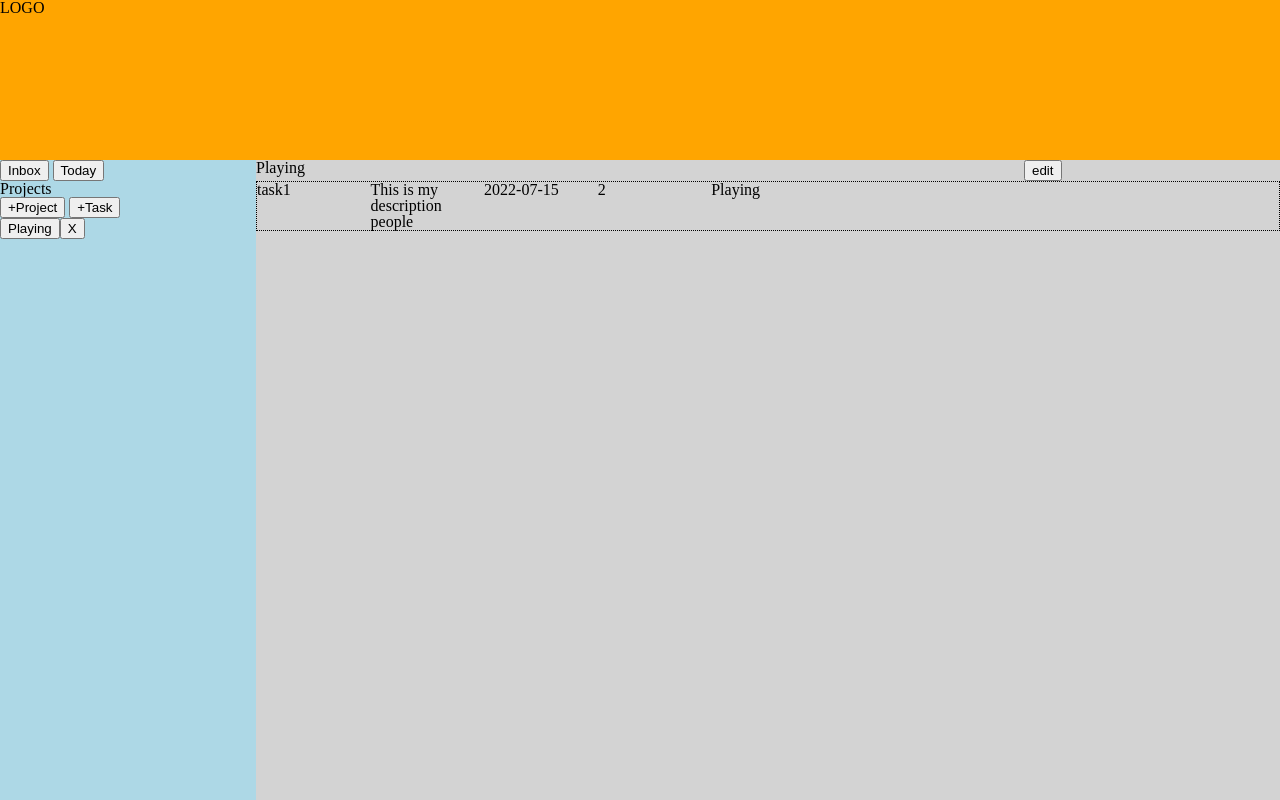
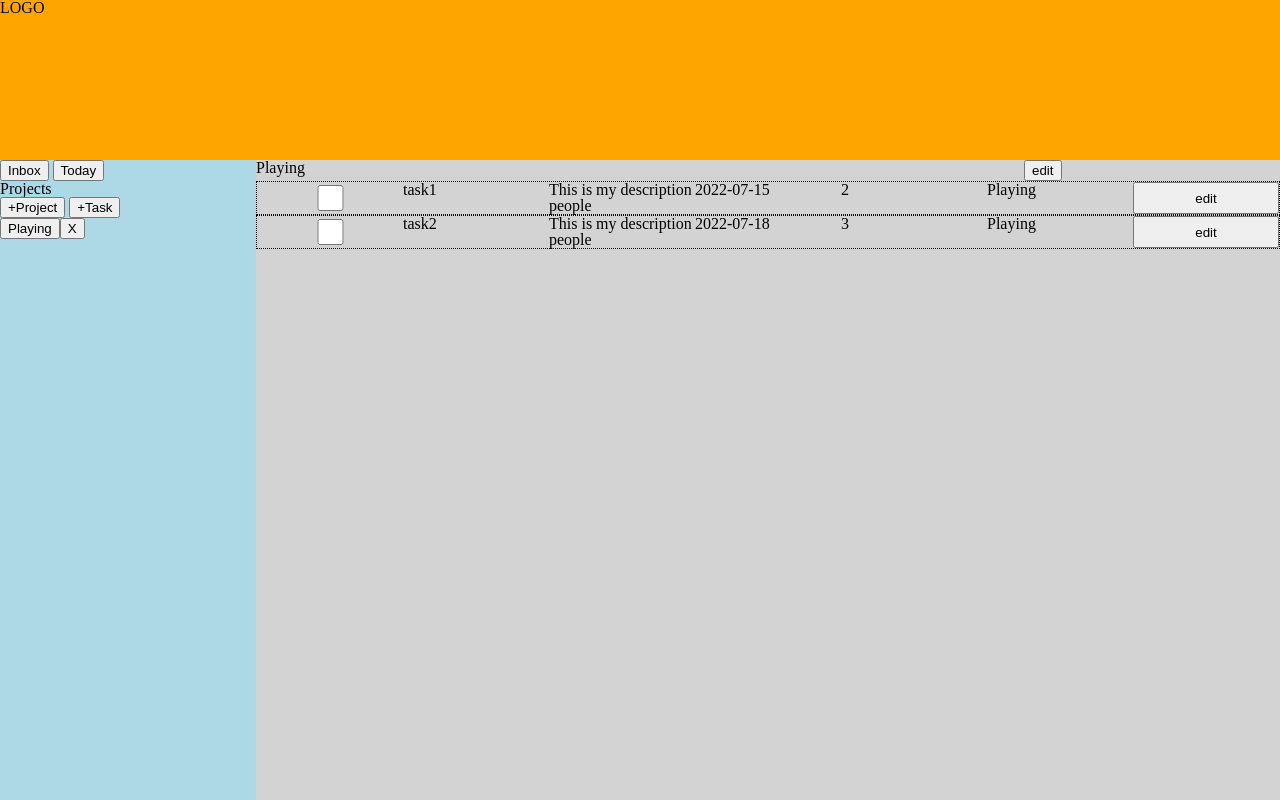
Before and after one commit to ClaudioCamba/todas-lista, a website built with webpack: page dist/index.html in a window 1280 px wide. Built offline with nearby package versions, Linux system fonts and the light colour scheme.

Commit message:
Add check box and edit button, checkbox updates object done [key]

```diff
--- a/src/class.js
+++ b/src/class.js
@@ -9,23 +9,30 @@ class Task {
         this.priority = priority;
         this.project = project;
         this.object = this;
+        this.done = false;
+        this.check = document.createElement('input');
+        this.titleElem = document.createElement('h4');
+        this.descElem = document.createElement('p');
+        this.dueDateElem = document.createElement('p');
+        this.priorityElem = document.createElement('p');
+        this.projectElem = document.createElement('p');
+        this.edit = document.createElement('button');
     }
 
     buildElem() {
         const li = document.createElement('li');
-        const title = document.createElement('h4');
-        const desc = document.createElement('p');
-        const date = document.createElement('p');
-        const priv = document.createElement('p');
-        const proj = document.createElement('p');
+        this.titleElem.innerText = this.title;
+        this.descElem.innerText = this.desc;
+        this.dueDateElem.innerText = this.dueDate;
+        this.priorityElem.innerText = this.priority;
+        this.projectElem.innerText = this.project;
+        this.check.type = 'checkbox';
+        this.check.checked = this.done;
+        this.edit.innerText = 'edit';
 
-        title.innerText = this.title;
-        desc.innerText = this.desc;
-        date.innerText = this.dueDate;
-        priv.innerText = this.priority;
-        proj.innerText = this.project;
+        this.check.addEventListener('click', (e) => this.done = this.check.checked); // Update done key
 
-        li.append(title, desc, date, priv, proj);
+        li.append(this.check, this.titleElem, this.descElem, this.dueDateElem, this.priorityElem, this.projectElem, this.edit);
         return li;
     }
 };
--- a/src/index.js
+++ b/src/index.js
@@ -78,6 +78,7 @@ formSubmit.addEventListener('click', () => {
 
 allProjects.addNewProj('Playing');
 allProjects.addNewTask(new Task('task1', 'This is my description people', '2022-07-15', '2', 'Playing'));
+allProjects.addNewTask(new Task('task2', 'This is my description people', '2022-07-18', '3', 'Playing'));
 
 
 const modalControl = (() => {
--- a/src/style.scss
+++ b/src/style.scss
@@ -170,7 +170,7 @@ body {
 
 .task-wrap li {
   display: grid;
-  grid-template-columns: repeat(9, 1fr);
+  grid-template-columns: repeat(7, 1fr);
   border: 1px dotted #000;
 }
 
```
Also changed, not shown: dist/bundle.js.
